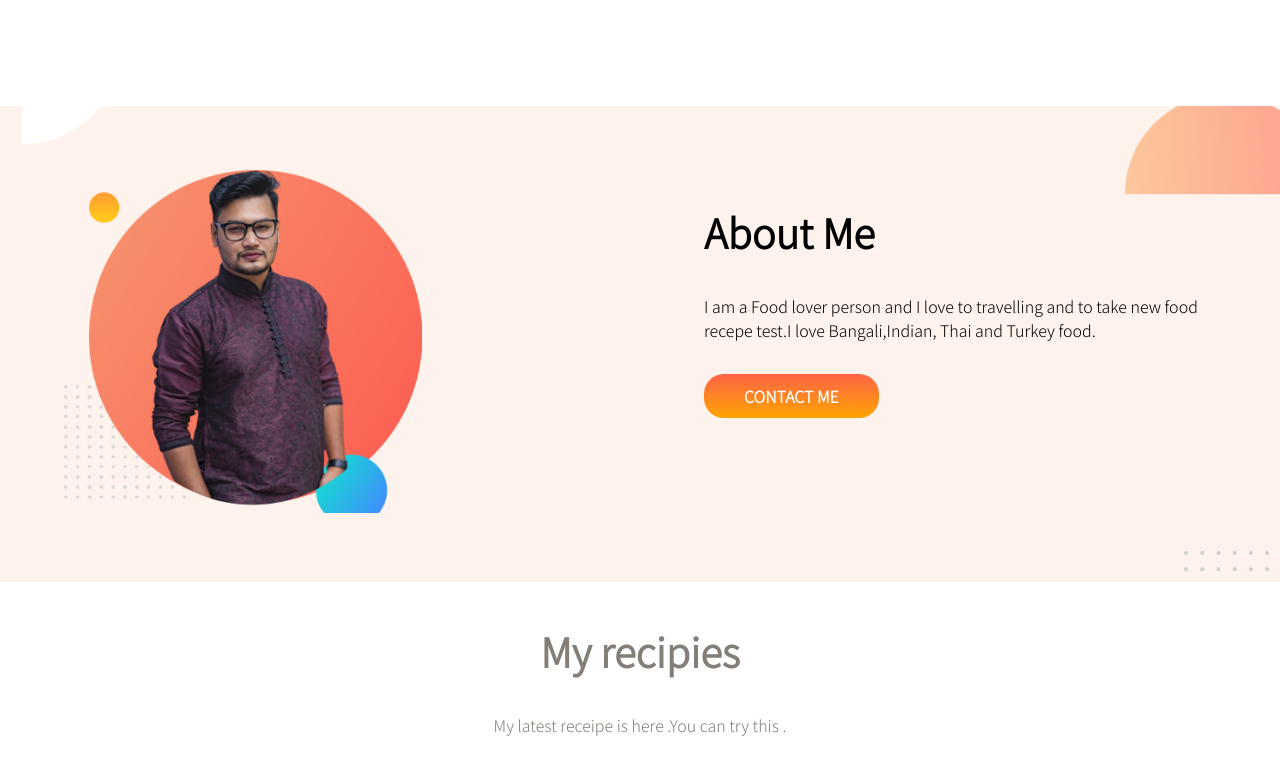
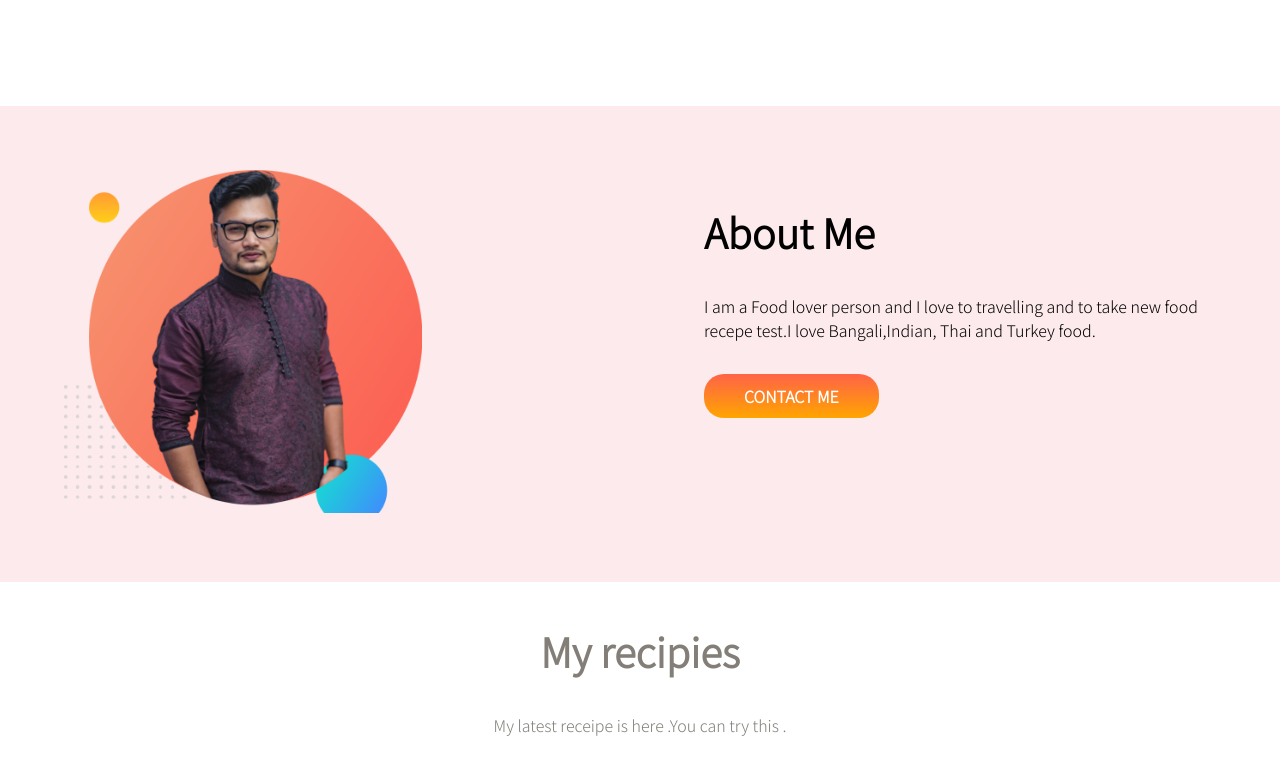
Before and after one commit to dipokray/food-HUB, a plain HTML site: page index.html in a window 1280 px wide. Shown: the part 474-1256 px from the top of the page. Drawn offline with Linux system fonts and the light colour scheme.

Commit message:
background change

```diff
--- a/style.css
+++ b/style.css
@@ -10,20 +10,20 @@ body{
 
   }
 
-  .nav a {
+.nav a {
     float: right;
     color: #dfcfcf;
     text-align: center;
     padding: 14px 16px;
     text-decoration: none;
     font-size: 17px;
-  }
+}
 
-  .nav a:hover {
+.nav a:hover {
     background-color: #ddd;
     color: black;
   }
-  h1{
+h1{
       font-size:40px;
   }
   p{
@@ -57,9 +57,10 @@ body{
     border-radius: 20px;
 }
 .about-section{
-  background-image: url(images/7.png);
+  background-image: url(images/Frame\ 58.jpg);
   background-repeat: no-repeat;
   background-position: right;
+  width: 100%;
 
 }
 .recipie-header{
```
Also changed, not shown: images/7.png (deleted), images/Frame 58.jpg (added).
